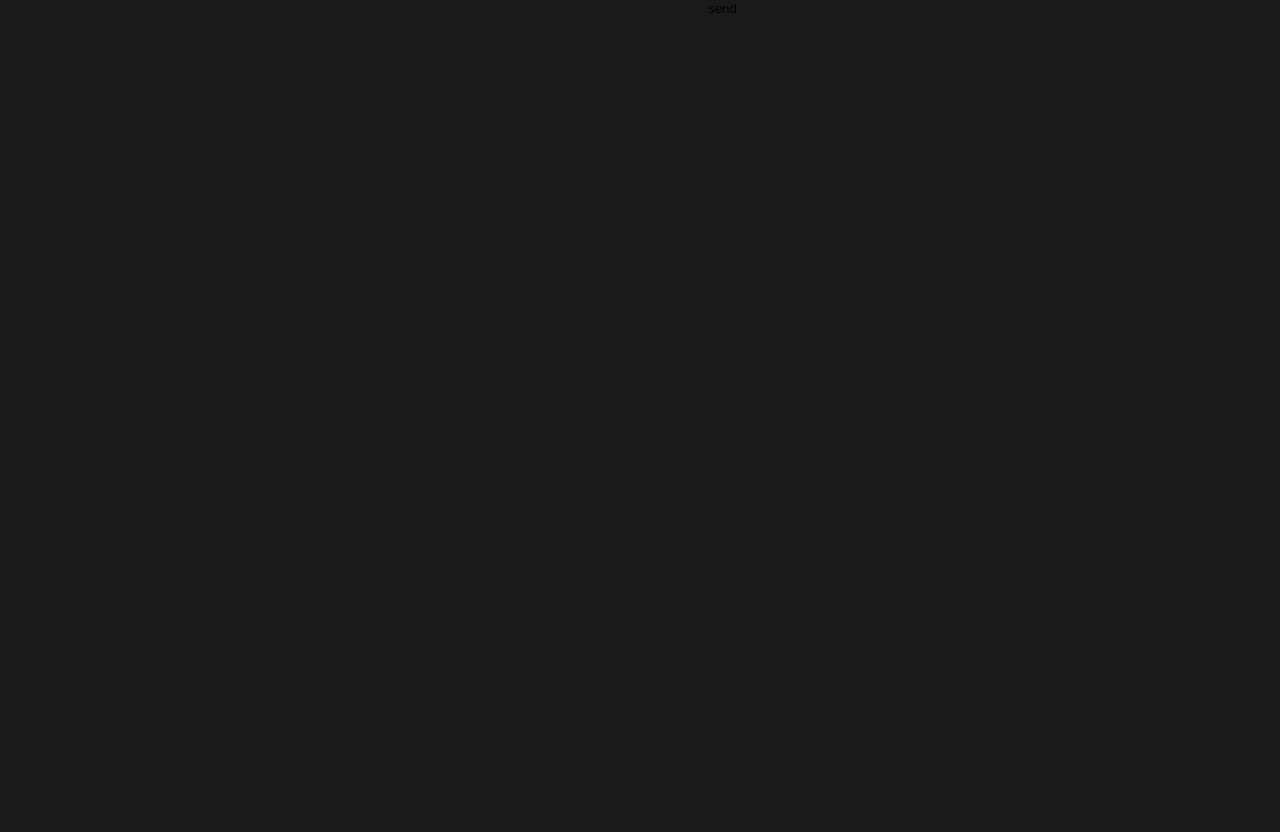
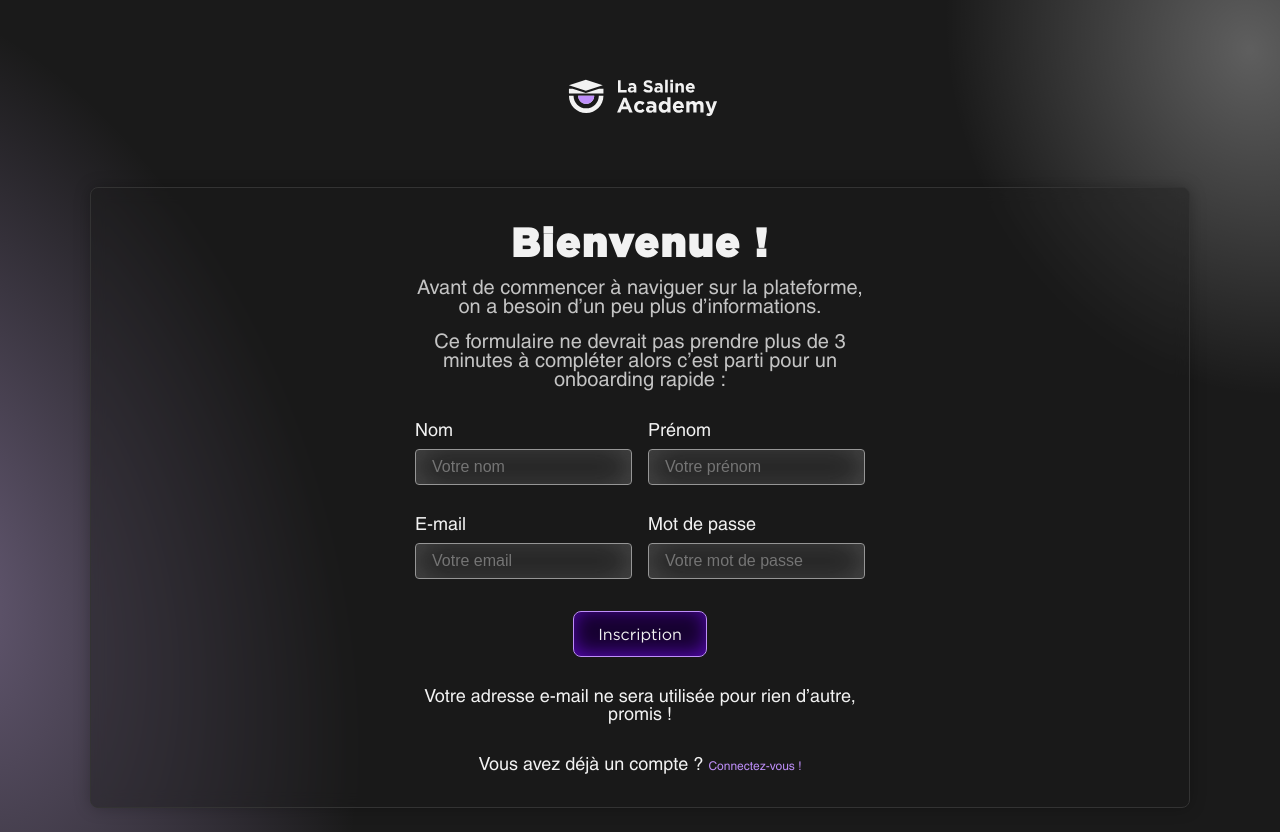
Before and after one commit to valentinmariot/la-saline-academy, a Next.js app: page /authentification/register in a window 1280 px wide. Before the commit the page ends 800 px from the top, so only its background shows below. Built offline with nearby package versions, Linux system fonts and the light colour scheme; no server answers.

Commit message:
[FIX] modal inscripton

```diff
--- a/pages/authentification/login.tsx
+++ b/pages/authentification/login.tsx
@@ -41,7 +41,7 @@ const Login = () => {
   return (
     <>
       <Head>
-        <title>Accueil - La Saline Academy</title>
+        <title>Connection - La Saline Academy</title>
       </Head>
       <main className={styles.login_page}>
         <div className={styles.login_page_container}>
@@ -70,7 +70,7 @@ const Login = () => {
               />
               <InputContainer
                 id="2"
-                type="text"
+                type="password"
                 label="Mot de passe"
                 placeholder="Votre mot de passe"
                 onChange={(e: any) => handleChangePassword(e)}
--- a/pages/authentification/register.tsx
+++ b/pages/authentification/register.tsx
@@ -1,6 +1,11 @@
 import useRegister from "@/hooks/authentification/useRegister";
-import { useEffect, useState } from "react";
+import React, { useEffect, useState } from "react";
 import { UserData } from "@/types/user";
+import InputContainer from "@/components/inputContainer/inputContainer";
+import Head from "next/head";
+import styles from "@/styles/_pages/login.module.scss";
+import Link from "next/link";
+import Image from "next/image";
 
 const Register = () => {
   const register = useRegister();
@@ -27,27 +32,90 @@ const Register = () => {
   }, [register.data, register.error]);
   return (
       <>
-      <form>
-        <input
+        <Head>
+          <title>Inscription - La Saline Academy</title>
+        </Head>
+        <main className={styles.login_page}>
+          <div className={styles.login_page_container}>
+            <Link href="/" className={styles.logo}>
+              <Image
+                  src="/logo_saline-academy.svg"
+                  alt="Logo de La Saline Academy"
+                  width={155}
+                  height={46}
+              />
+            </Link>
+            <div className="modalLogin border">
+              <form className="modalLogin_container">
+
+                <div className="modalLogin--head">
+                  <h1 className="h2">Bienvenue !</h1>
+                  <h2 className="h5">Avant de commencer à naviguer sur la plateforme, on a besoin d’un peu plus d’informations.</h2>
+                  <h3 className="h5">Ce formulaire ne devrait pas prendre plus de 3 minutes à compléter alors c’est parti pour un onboarding rapide :</h3>
+                </div>
+
+                <div className="grid2">
+                  <InputContainer
+                      required
+                      id="lastname"
+                      type="text"
+                      label="Nom"
+                      placeholder="Votre nom"
+                      onChange={(e) =>
+                          setUserData({ ...userData, lastname: e.target.value })
+                      }
+                  />
+                  <InputContainer
+                      required
+                      id="firstname"
+                      type="text"
+                      label="Prénom"
+                      placeholder="Votre prénom"
                       onChange={(e) =>
                           setUserData({ ...userData, firstname: e.target.value })
                       }
                   />
-        <input
-          onChange={(e) =>
-            setUserData({ ...userData, lastname: e.target.value })
-          }
-        />
-        <input
+                </div>
+
+                <div className="grid2">
+                  <InputContainer
+                      required
+                      id="email"
+                      type="email"
+                      pattern=".+@globex\.com"
+                      label="E-mail"
+                      placeholder="Votre email"
                       onChange={(e) => setUserData({ ...userData, email: e.target.value })}
                   />
-        <input
+                  <InputContainer
+                      required
+                      id="password"
+                      type="password"
+                      label="Mot de passe"
+                      placeholder="Votre mot de passe"
                       onChange={(e) =>
                           setUserData({ ...userData, password: e.target.value })
                       }
                   />
-        <button onClick={handleRegister}>send</button>
+                </div>
+
+                <button onClick={handleRegister} className="btn btn-purple-solid-intense">Inscription</button>
+
+                <p className="text_center">Votre adresse e-mail ne sera utilisée pour rien d’autre, promis !</p>
+
+                <p className="text_center">
+                  Vous avez déjà un compte ?{" "}
+                  <Link
+                      href="/authentification/login"
+                      className="btn-purple-link hover-effect"
+                  >
+                    Connectez-vous !
+                  </Link>
+                </p>
               </form>
+            </div>
+          </div>
+        </main>
       </>
   );
 };
```
Lines whose indentation alone changed are shown as unchanged.
